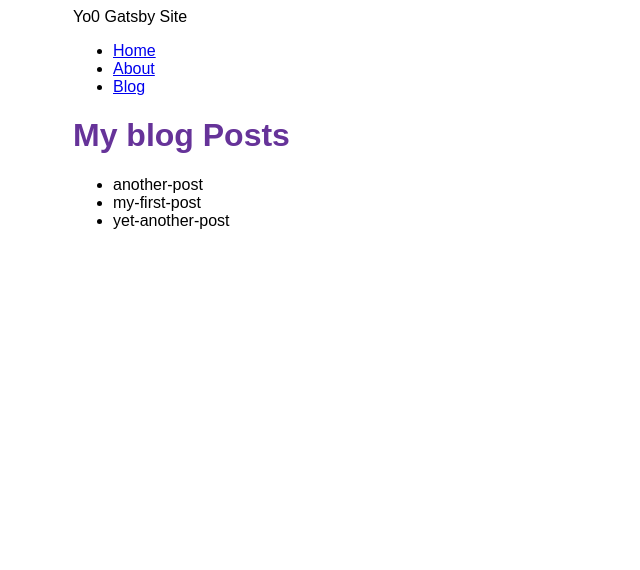
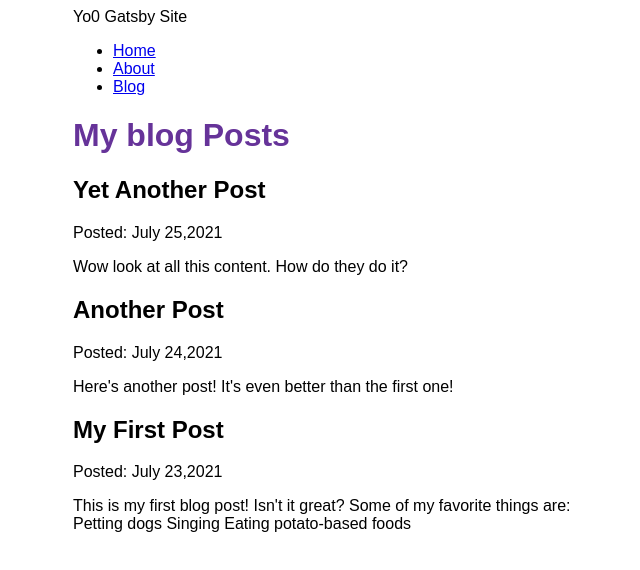
Before and after one commit to Yo0GuitarIT/my-gatsby-site, a Gatsby site: page /blog in a window 1280 px wide. Shown: the whole page, without its empty margins (317-957 px from the left). Built offline with nearby package versions, Linux system fonts and the light colour scheme; Gatsby itself is replaced by a stand-in of ours.

Commit message:
Transform Data to Use MDX

```diff
--- a/blog/another-post.mdx
+++ b/blog/another-post.mdx
@@ -0,0 +1,7 @@
+---
+title: "Another Post"
+date: "2021-07-24"
+slug: "another-post"
+---
+
+Here's another post! It's even better than the first one!
--- a/blog/my-first-post.mdx
+++ b/blog/my-first-post.mdx
@@ -0,0 +1,13 @@
+---
+title: "My First Post"
+date: "2021-07-23"
+slug: "my-first-post"
+---
+
+This is my first blog post! Isn't it *great*?
+
+Some of my **favorite** things are:
+
+* Petting dogs
+* Singing
+* Eating potato-based foods
--- a/blog/yet-another-post.mdx
+++ b/blog/yet-another-post.mdx
@@ -0,0 +1,7 @@
+---
+title: "Yet Another Post"
+date: "2021-07-25"
+slug: "yet-another-post"
+---
+
+Wow look at all this content. How do they do it?
--- a/gatsby-config.js
+++ b/gatsby-config.js
@@ -16,5 +16,6 @@
         path: `${__dirname}/blog`,
       },
     },
+    "gatsby-plugin-mdx",
   ],
 };
--- a/package.json
+++ b/package.json
@@ -14,8 +14,10 @@
     "clean": "gatsby clean"
   },
   "dependencies": {
+    "@mdx-js/react": "^2.3.0",
     "gatsby": "^5.13.5",
     "gatsby-plugin-image": "^3.13.1",
+    "gatsby-plugin-mdx": "^5.13.1",
     "gatsby-plugin-sharp": "^5.13.1",
     "gatsby-source-filesystem": "^5.13.1",
     "react": "^18.2.0",
--- a/src/pages/blog.jsx
+++ b/src/pages/blog.jsx
@@ -6,27 +6,33 @@
 const BlogPage = ({ data }) => {
   return (
     <Layout pageTitle="My blog Posts">
-      <ul>
-        {data.allFile.edges.map((element) => (
-          <li key={element.node.name}>{element.node.name}</li>
-        ))}
-      </ul>
+      {data.allMdx.edges.map((edge) => (
+        <article key={edge.id}>
+          <h2>{edge.node.frontmatter.title}</h2>
+          <p>Posted: {edge.node.frontmatter.date}</p>
+          <p>{edge.node.excerpt}</p>
+        </article>
+      ))}
     </Layout>
   );
 };
 
-export const Head = () => <Seo title="My Blog Posts" />;
-
 export const query = graphql`
   query {
-    allFile(filter: { extension: { in: ["md", "mdx"] } }) {
+    allMdx(sort: { frontmatter: { date: DESC } }) {
       edges {
         node {
-          name
+          frontmatter {
+            date(formatString: "MMMM D,YYYY")
+            title
+          }
+          id
+          excerpt
         }
       }
     }
   }
 `;
 
+export const Head = () => <Seo title="My Blog Posts" />;
 export default BlogPage;
```
Also changed, not shown: 1 other file.
